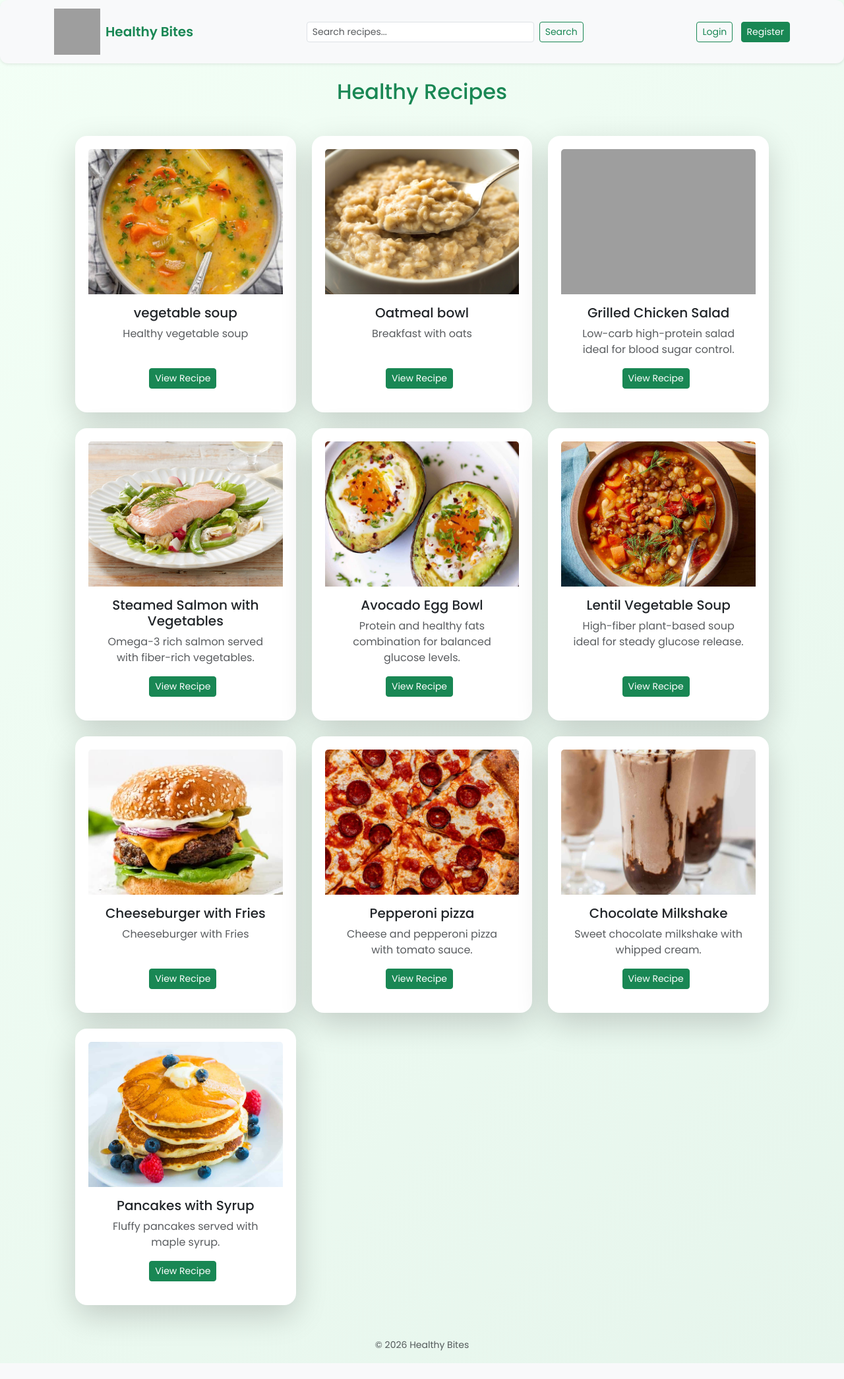
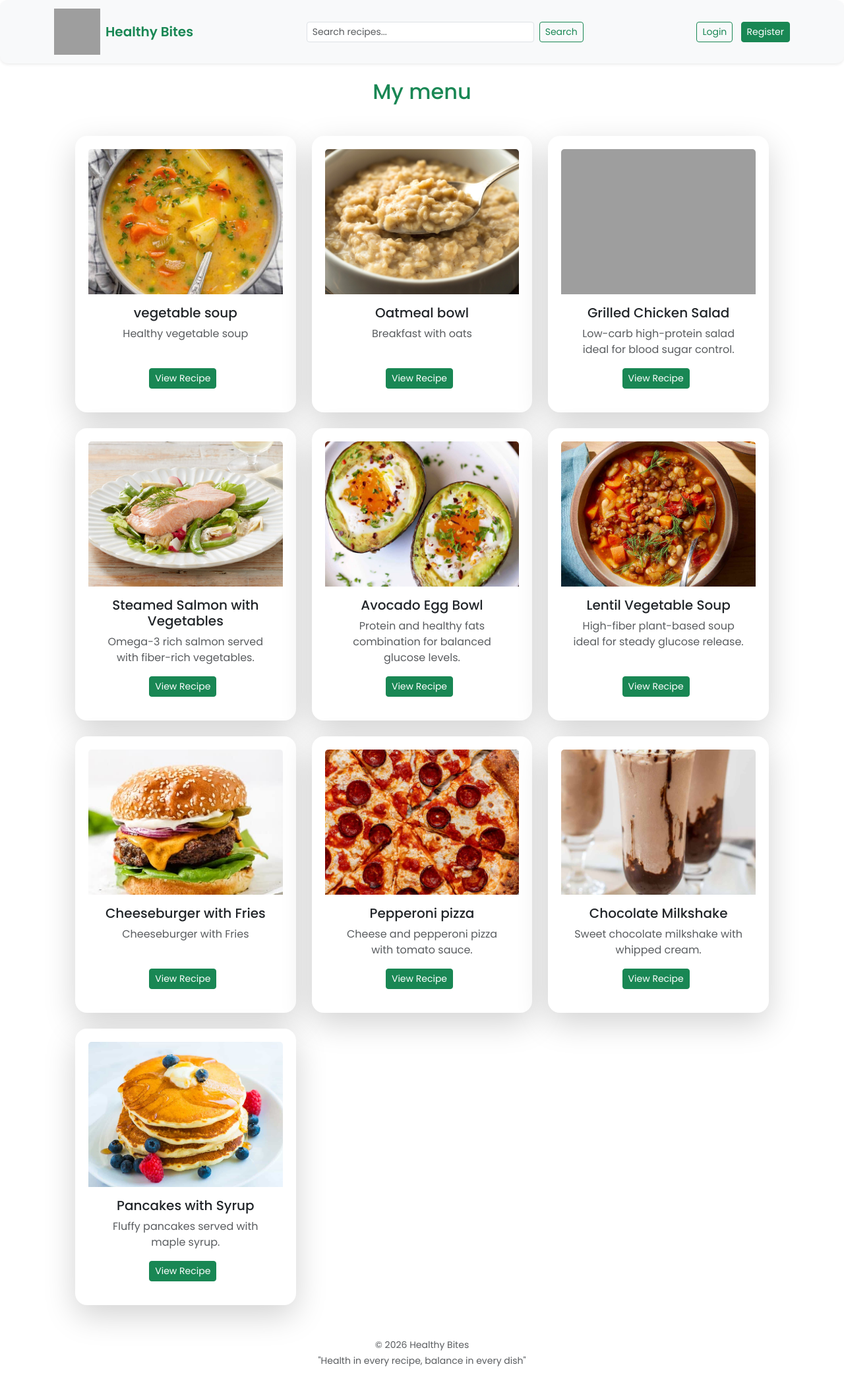
Before and after one commit to msancheza1/HEALTHY_BITES_P1, a Django app: page / in a window 1280 px wide. Shown: the whole page at 66% size. Before the commit the page ends 2066 px from the top, so only its background shows below. Run offline with Django 5.2, Linux system fonts and the light colour scheme; data comes from the database, SQL or seed files in the repository; both versions use the stored data as it was after the commit; some libraries are stand-ins or nearby versions; grey boxes are pictures that could not be loaded.

Commit message:
mis cosas

```diff
--- a/planner/templates/planner/home.html
+++ b/planner/templates/planner/home.html
@@ -116,7 +116,7 @@
     {% endif %}
 
     <h2 class="text-center mb-5 text-success">
-        Healthy Recipes
+        My menu
     </h2>
 
     <div class="row g-4">
--- a/templates/base/base.html
+++ b/templates/base/base.html
@@ -19,7 +19,7 @@
 
         body{
             font-family: 'Poppins', sans-serif;
-            background: linear-gradient(135deg,#f3fff6,#e6f5ec);
+            background: linear-gradient(135deg, white);
             min-height:100vh;
         }
 
@@ -173,6 +173,9 @@
 <footer class="text-center mt-5 mb-3 text-muted">
     <small>
         © 2026 Healthy Bites
+    </small><br>
+    <small>
+        "Health in every recipe, balance in every dish"
     </small>
 </footer>
 
```
Also changed, not shown: db.sqlite3.
